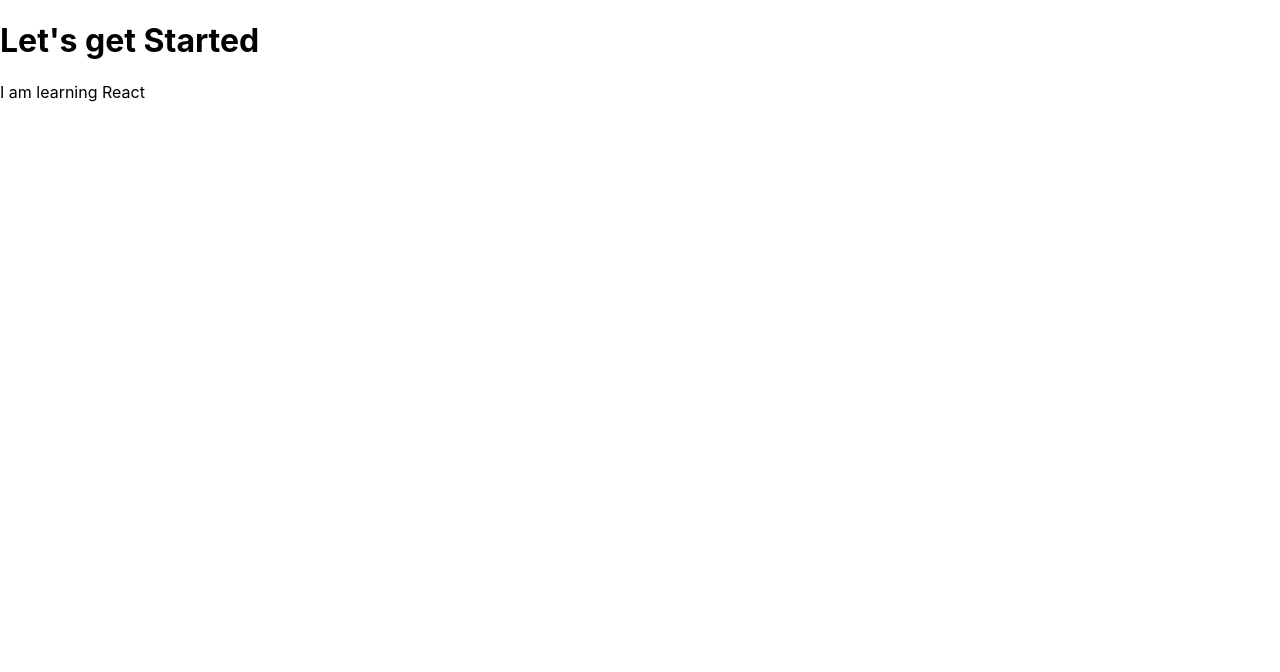
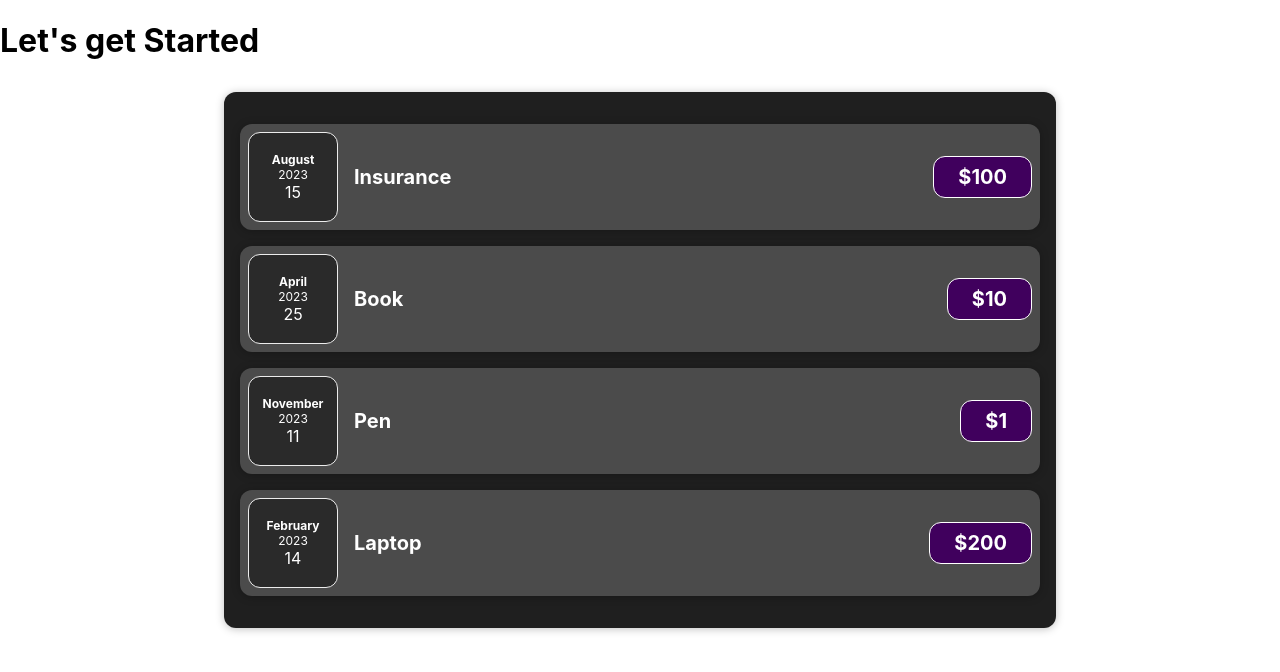
Before and after one commit to Raniyaaaa/ReactDemo, a React (Create React App) app: page / in a window 1280 px wide. Shown: the top 672 px of the page. Built offline with nearby package versions, Linux system fonts and the light colour scheme.

Commit message:
compositions

```diff
--- a/src/App.js
+++ b/src/App.js
@@ -1,9 +1,17 @@
 
+//import ExpenseItem from "./Components/ExpenseItem";
+import Expenses from "./Components/Expenses";
 function App() {
+  const expenses = [
+    { id: "1", date: new Date(2023, 7, 15), title: "Insurance", price: 100 },
+    { id: "2", date: new Date(2023, 3, 25), title: "Book", price: 10 },
+    { id: "3", date: new Date(2023, 10, 11), title: "Pen", price: 1 },
+    { id: "4", date: new Date(2023, 1, 14), title: "Laptop", price: 200 },
+];
   return (
-    <div className="App">
-        <h1>Let's get Started</h1>
-        <p>I am learning React</p>
+    <div>
+      <h1>Let's get Started</h1>
+      <Expenses expenses={expenses}></Expenses>
     </div>
   );
 }
--- /dev/null
+++ b/src/Components/ExpenseDate.css
@@ -0,0 +1,26 @@
+.expense-date {
+    display: flex;
+    flex-direction: column;
+    width: 5.5rem;
+    height: 5.5rem;
+    border: 1px solid #ececec;
+    background-color: #2a2a2a;
+    color: white;
+    border-radius: 12px;
+    align-items: center;
+    justify-content: center;
+  }
+
+  .expense-date__month {
+    font-size: 0.75rem;
+    font-weight: bold;
+  }
+
+  .expense-date__year {
+    font-size: 0.75rem;
+  }
+
+  .expense-date__day {
+    font-size: 1.5rem;
+    font-weight: bold;
+  }
--- /dev/null
+++ b/src/Components/ExpenseDate.js
@@ -0,0 +1,31 @@
+import "./ExpenseDate.css"
+
+const months = [
+  "January",
+  "February",
+  "March",
+  "April",
+  "May",
+  "June",
+  "July",
+  "August",
+  "September",
+  "October",
+  "November",
+  "December",
+];
+
+function ExpenseDate(props){
+  const month = months[props.date.getMonth()];
+  const year = props.date.getFullYear();
+  const date = props.date.getDate();
+  return(
+      <div className="expense-date">
+        <div className="expense-date__month">{month}</div>
+        <div className="expense-date__year">{year}</div>
+        <div className="expense-date__date">{date}</div>
+      </div>
+  )
+}
+
+export default ExpenseDate;
--- /dev/null
+++ b/src/Components/Expenses.css
@@ -0,0 +1,7 @@
+.expenses {
+    padding: 1rem;
+    background-color: rgb(31, 31, 31);
+    margin: 2rem auto;
+    width: 50rem;
+    max-width: 95%;
+  }
```
